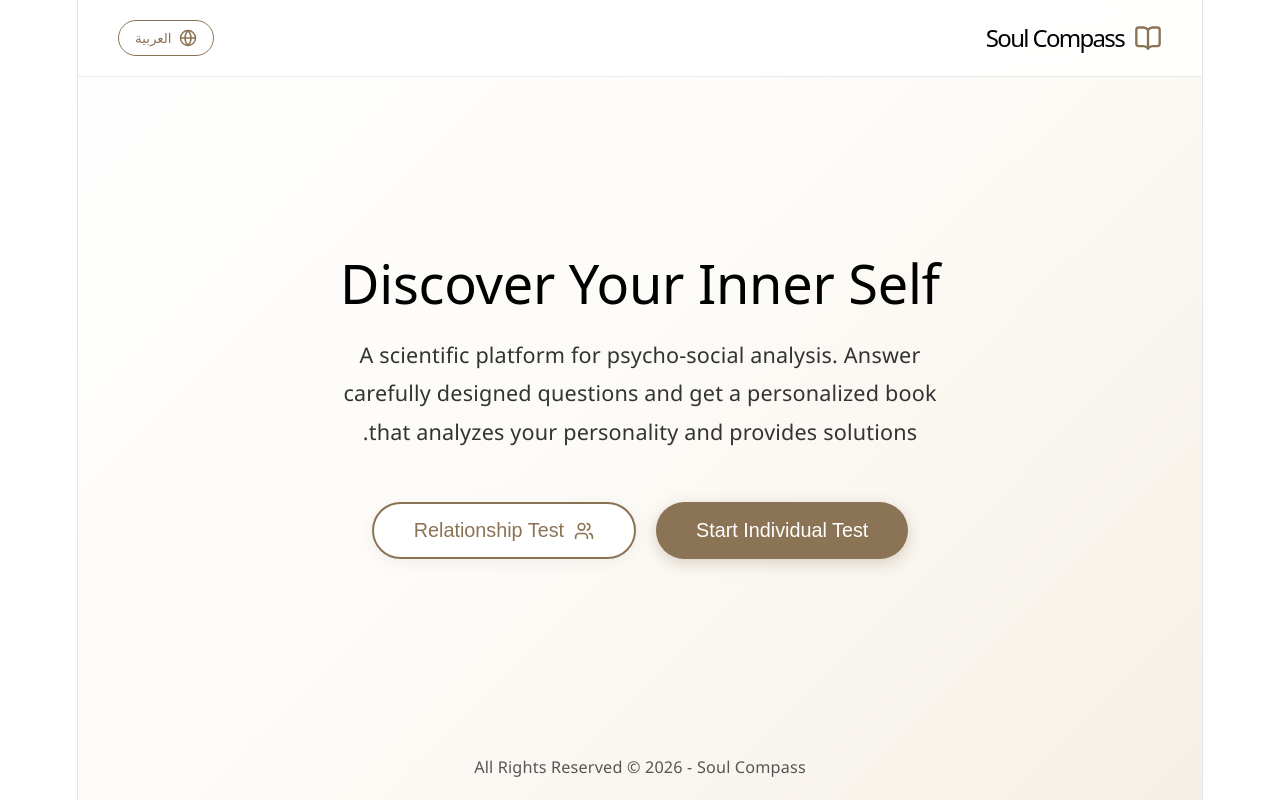
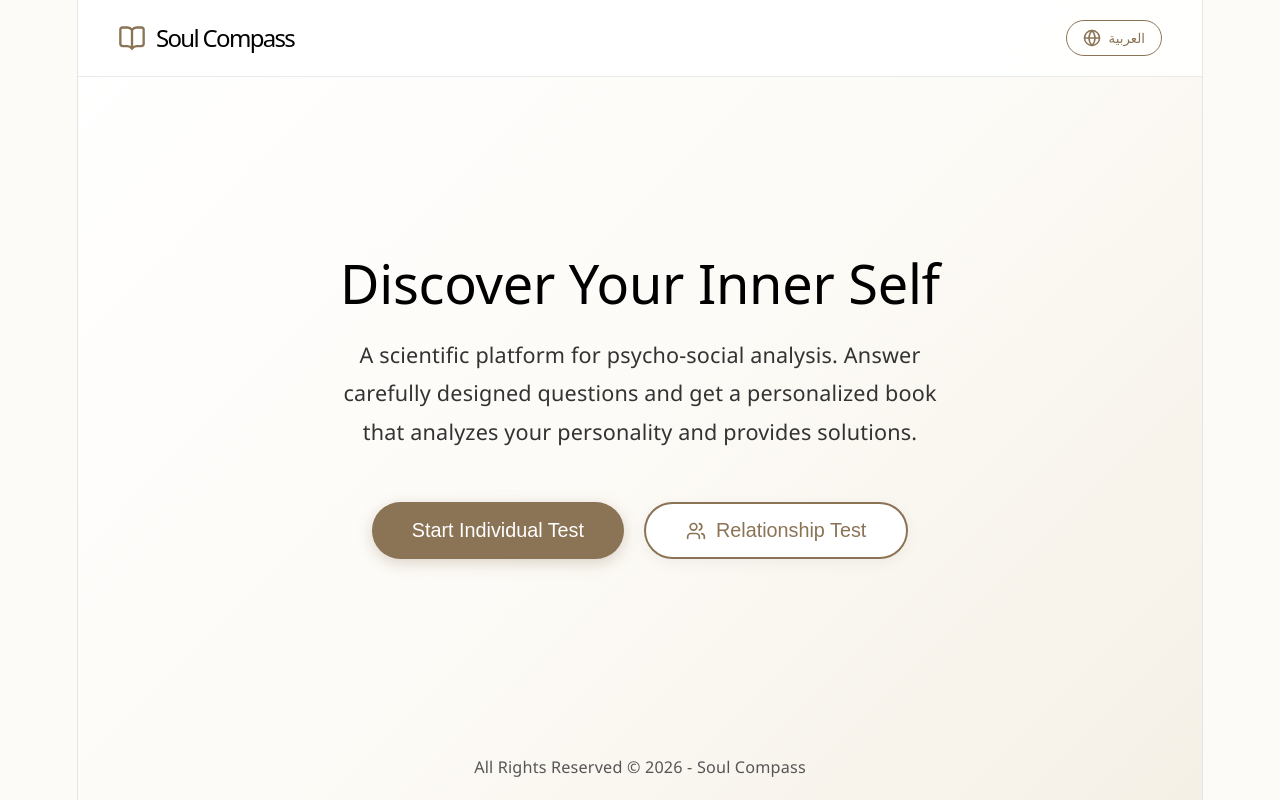
Before and after one commit to noone-123-afk/psycho-platform, a React (Vite) app in the folder client/: page / in a window 1280 px wide. Built offline with nearby package versions, Linux system fonts and the light colour scheme.

Commit message:
Refactor global RTL/LTR logic and layout styling

```diff
--- a/client/index.html
+++ b/client/index.html
@@ -5,7 +5,31 @@
     <link rel="icon" type="image/svg+xml" href="/favicon.svg" />
     <meta name="viewport" content="width=device-width, initial-scale=1.0" />
     <title>client</title>
-  </head>
+    <style>
+      body {
+        margin: 0;
+        font-family: -apple-system, BlinkMacSystemFont, 'Segoe UI', 'Roboto', 'Oxygen',
+          'Ubuntu', 'Cantarell', 'Fira Sans', 'Droid Sans', 'Helvetica Neue',
+          sans-serif;
+        -webkit-font-smoothing: antialiased;
+        -moz-osx-font-smoothing: grayscale;
+        background: #fdfbf7;
+      }
+      /* تنسيق عام لأشرطة التمرير والجمالية */
+      ::-webkit-scrollbar {
+        width: 8px;
+      }
+      ::-webkit-scrollbar-track {
+        background: #f1f1f1;
+      }
+      ::-webkit-scrollbar-thumb {
+        background: #8b7355;
+        border-radius: 4px;
+      }
+      ::-webkit-scrollbar-thumb:hover {
+        background: #6e5b43;
+      }
+    </style>
   <body>
     <div id="root"></div>
     <script type="module" src="/src/main.jsx"></script>
--- a/client/src/App.jsx
+++ b/client/src/App.jsx
@@ -1,19 +1,41 @@
-import React from 'react'
-import { BrowserRouter as Router, Routes, Route } from 'react-router-dom'
+import React, { useEffect } from 'react'
+import { BrowserRouter as Router, Routes, Route, useLocation } from 'react-router-dom'
+import { useTranslation } from 'react-i18next'
 import Home from './pages/Home'
 import Assessment from './pages/Assessment'
 import AdminDashboard from './pages/AdminDashboard'
 
+// مكون مساعد لتحديث لغة واتجاه الصفحة ومراقبة التنقل
+const AppWrapper = () => {
+  const { i18n } = useTranslation();
+  const location = useLocation();
+
+  useEffect(() => {
+    // تطبيق الاتجاه الصحيح بناءً على اللغة
+    document.dir = i18n.language === 'ar' ? 'rtl' : 'ltr';
+    document.documentElement.lang = i18n.language;
+  }, [i18n.language]);
+
+  // العودة لأعلى الصفحة عند التبديل بين الروابط
+  useEffect(() => {
+    window.scrollTo(0, 0);
+  }, [location.pathname]);
+
+  return (
+    <div style={{ minHeight: '100vh', display: 'flex', flexDirection: 'column' }}>
+      <Routes>
+        <Route path="/" element={<Home />} />
+        <Route path="/assessment" element={<Assessment />} />
+        <Route path="/admin-dashboard" element={<AdminDashboard />} />
+      </Routes>
+    </div>
+  );
+};
+
 function App() {
   return (
     <Router>
-      <div style={{ direction: 'rtl', minHeight: '100vh', display: 'flex', flexDirection: 'column' }}>
-        <Routes>
-          <Route path="/" element={<Home />} />
-          <Route path="/assessment" element={<Assessment />} />
-          <Route path="/admin-dashboard" element={<AdminDashboard />} />
-        </Routes>
-      </div>
+      <AppWrapper />
     </Router>
   )
 }
--- a/client/src/main.jsx
+++ b/client/src/main.jsx
@@ -1,24 +1,11 @@
-import React, { useEffect } from 'react'
-import ReactDOM from 'react-dom/client'
+import { StrictMode } from 'react'
+import { createRoot } from 'react-dom/client'
 import App from './App.jsx'
 import './index.css'
 import './i18n/config' // تفعيل الترجمة
-import { useTranslation } from 'react-i18next'
 
-// مكون صغير لضبط اتجاه الصفحة (RTL/LTR) حسب اللغة
-const Root = () => {
-  const { i18n } = useTranslation();
-
-  useEffect(() => {
-    document.dir = i18n.language === 'ar' ? 'rtl' : 'ltr';
-    document.documentElement.lang = i18n.language;
-  }, [i18n.language]);
-
-  return <App />;
-}
-
-ReactDOM.createRoot(document.getElementById('root')).render(
-  <React.StrictMode>
-    <Root />
-  </React.StrictMode>,
+createRoot(document.getElementById('root')).render(
+  <StrictMode>
+    <App />
+  </StrictMode>,
 )
```
